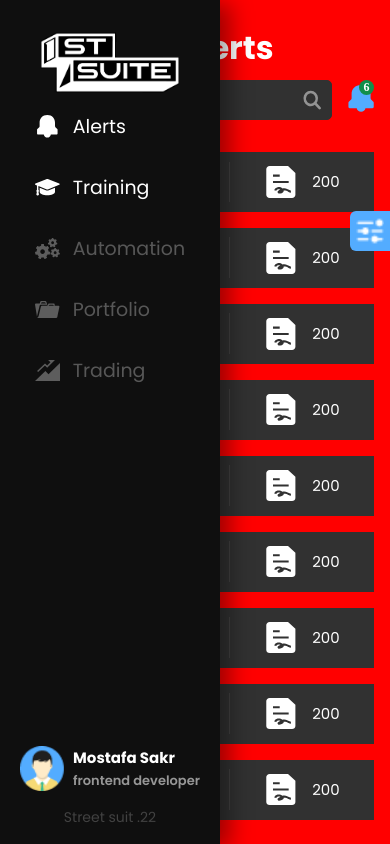
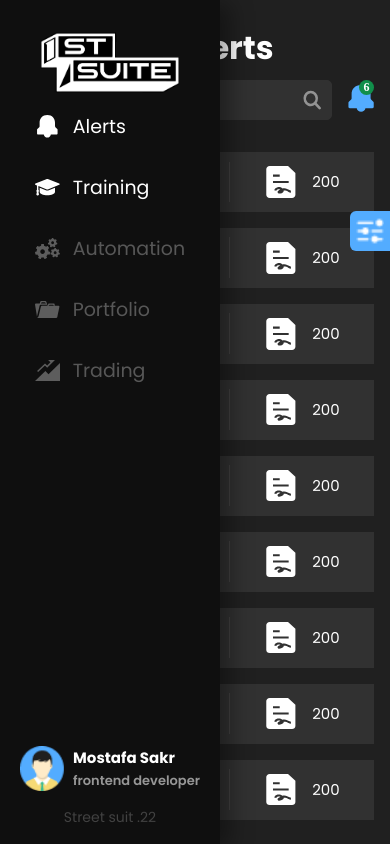
Before and after one commit to MostafaSakr176/geek-laps-task, a React (Create React App) app: page / in a window 390 px wide. Shown: the top 844 px of the page. Built offline with nearby package versions, Linux system fonts and the light colour scheme.

Commit message:
add edits

```diff
--- a/src/App.css
+++ b/src/App.css
@@ -39,13 +39,6 @@ input[type="search"]::-webkit-search-results-decoration { display: none; }
 
 /* Extra small devices (phones, 600px and down) */
 @media only screen and (max-width: 800px) {
-    .App{
-    width: 100vw !important;
-    height: 100vh !important;
-    overflow-y: hidden !important;
-    overflow-x: hidden !important;
-    background-color: red;
-  }
   .main{
     flex-direction: column;
     width: calc(100% - 60px);
--- a/src/components/filters/Filters.module.css
+++ b/src/components/filters/Filters.module.css
@@ -525,6 +525,7 @@ input:focus {
       box-shadow: none;
       animation: none;
       transition: all 0.3s;
+      height: 100vh;
   }
 
   .filters.open{
--- a/src/components/sidemenu/SideMenu.module.css
+++ b/src/components/sidemenu/SideMenu.module.css
@@ -17,7 +17,7 @@
   animation-duration: 0.6s;
   animation-iteration-count: 1;
   animation-timing-function: ease;
-
+  overflow: hidden;
 
 }
 
```
